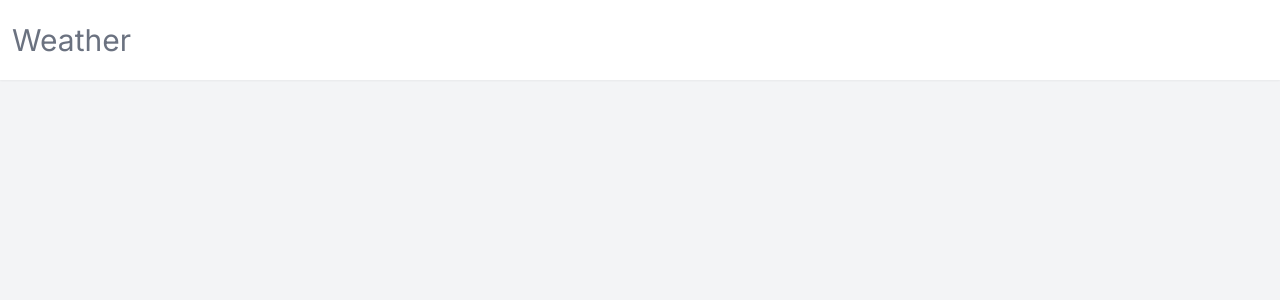
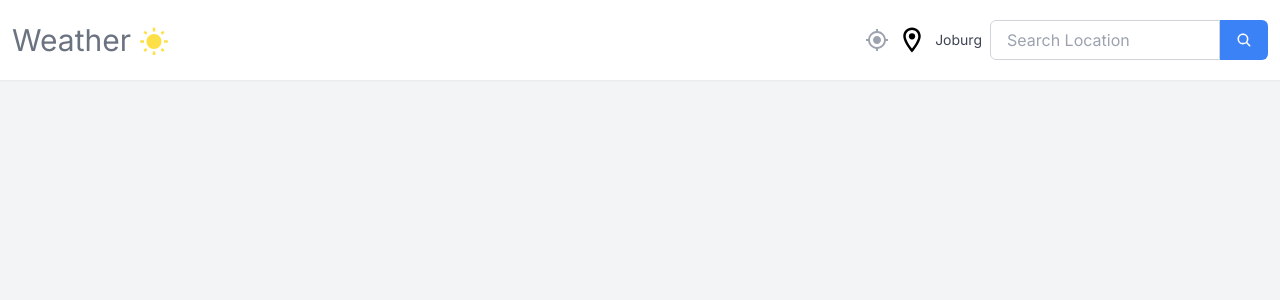
Before and after one commit to Smangamch/Web_dev, a Next.js app in the folder tutorials/tut1_weather_app/: page / in a window 1280 px wide. Shown: the top 300 px of the page. Built offline with nearby package versions, Linux system fonts and the light colour scheme.

Commit message:
Using cn functions

```diff
--- a/tutorials/tut1_weather_app/src/components/Navbar.tsx
+++ b/tutorials/tut1_weather_app/src/components/Navbar.tsx
@@ -1,4 +1,6 @@
 import React from 'react'
+import { MdMyLocation, MdOutlineLocationOn, MdWbSunny } from 'react-icons/md';
+import SearchBox from './SearchBox';
 
 type Props = {}
 
@@ -8,7 +10,14 @@
             <div className='h-[80px] w-full flex justify-between items-center max-w-7xl px-3 mx-auto'>
                 <p className='flex items-center justify-center gap-2'>
                     <h2 className='text-gray-500 text-3xl'>Weather</h2>
+                    <MdWbSunny className='text-3xl mt-1 text-yellow-300' />
                 </p>
+                <section className='flex gap-2 items-center'>
+                    <MdMyLocation className='text-2xl text-gray-400 hover:opacity-80 cursor-pointer' />
+                    <MdOutlineLocationOn className='text-3xl' />
+                    <p className='text-slate-900/80 text-sm'>Joburg</p>
+                    <div><SearchBox/></div>
+                </section>
             </div>
         </nav>
     )
--- /dev/null
+++ b/tutorials/tut1_weather_app/src/components/SearchBox.tsx
@@ -0,0 +1,33 @@
+import React from 'react'
+import { IoSearch } from 'react-icons/io5'
+import { cn } from '@/utils/cn';
+
+type Props = {
+    className?: string;
+    value: string;
+    onChange: React.ChangeEventHandler<HTMLInputElement> | undefined;
+    onSubmit: React.FormEventHandler<HTMLFormElement> | undefined;
+};
+
+export default function SearchBox(props: Props) {
+    return (
+        <form className={cn('flex relative items-center justify-center h-10',
+            props.className)}
+            onSubmit={props.onSubmit}>
+            <input
+                type='text'
+                onChange={props.onChange}
+                value={props.value}
+                placeholder='Search Location'
+                className='px-4 py-2 w-[230px] border
+            border-gray-300 rounded-l-md focus:outline-none
+            focus:border-blue-500 h-full'
+            />
+            <button className='p-4 py-[9px] bg-blue-500
+            text-white rounded-r-md focus:outline-none
+            hover:bg-blue-600 h-full'>
+                <IoSearch />
+            </button>
+        </form>
+    )
+}
--- /dev/null
+++ b/tutorials/tut1_weather_app/src/utils/cn.ts
@@ -0,0 +1,6 @@
+import clsx, { ClassValue } from "clsx";
+import { twMerge } from "tailwind-merge";
+
+export function cn(...inputs:ClassValue[]){
+    return twMerge(clsx(...inputs))
+}
```
Also changed, not shown: tutorials/tut1_weather_app/package.json (+7 -4 lines), 1 other file (tests, documents, lock files or other folders).
